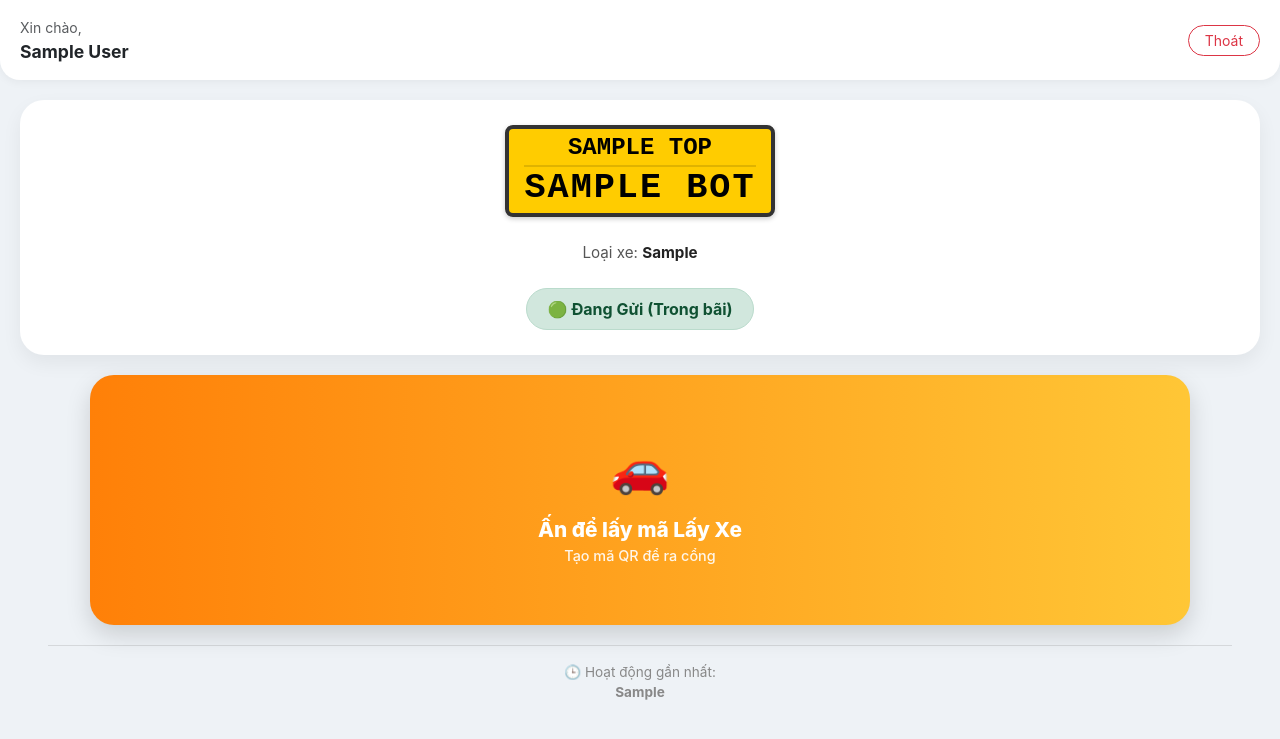
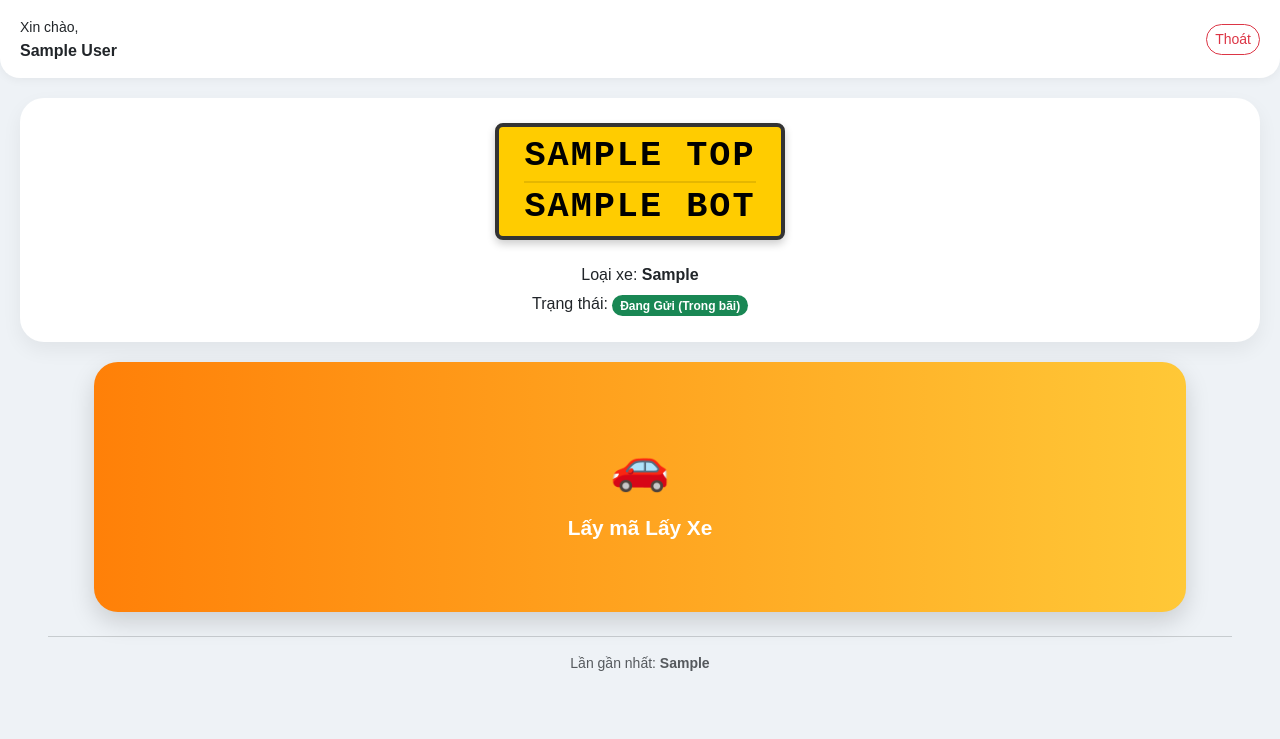
Before and after one commit to nhanxinh2004-dev/GuiXe, a Flask app: template templates/dashboard.html in a window 1280 px wide. Shown: the top 739 px of the page. Run offline with Flask 3, Linux system fonts and the light colour scheme; tables that the repository leaves empty hold one stand-in row (values such as "Sample post"); the template is opened without the code that fills it: values that come from a table or form of the project are taken from there, most other values are stand-ins (such as "Sample title", 1, 10 or a date in 2020); some libraries are stand-ins or nearby versions.

Commit message:
Update dashboard.html

```diff
--- a/templates/dashboard.html
+++ b/templates/dashboard.html
@@ -3,226 +3,147 @@
 <head>
     <meta charset="UTF-8">
     <meta name="viewport" content="width=device-width, initial-scale=1, maximum-scale=1, user-scalable=no">
-    <title>Trang Chủ</title>
+    <title>Dashboard</title>
     <link href="https://cdn.jsdelivr.net/npm/bootstrap@5.3.0/dist/css/bootstrap.min.css" rel="stylesheet">
     <script src="https://cdnjs.cloudflare.com/ajax/libs/qrcodejs/1.0.0/qrcode.min.js"></script>
     <script src="https://cdnjs.cloudflare.com/ajax/libs/socket.io/4.0.1/socket.io.js"></script>
     <style>
-        body { background-color: #eef2f6; font-family: -apple-system, BlinkMacSystemFont, "Segoe UI", Roboto, sans-serif; }
+        body { background-color: #eef2f6; font-family: sans-serif; }
+        .app-header { background: #fff; padding: 15px 20px; display: flex; justify-content: space-between; align-items: center; border-bottom-left-radius: 20px; border-bottom-right-radius: 20px; box-shadow: 0 2px 10px rgba(0,0,0,0.05);}
 
-        /* Header */
-        .app-header { background: #fff; padding: 15px 20px; display: flex; justify-content: space-between; align-items: center; box-shadow: 0 2px 10px rgba(0,0,0,0.05); border-bottom-left-radius: 20px; border-bottom-right-radius: 20px;}
+        .info-card { background: white; margin: 20px; padding: 25px 20px; border-radius: 24px; text-align: center; box-shadow: 0 8px 20px rgba(0,0,0,0.06); }
 
-        /* Card chứa thông tin */
-        .info-card { background: white; margin: 20px; padding: 25px 20px; border-radius: 24px; text-align: center; box-shadow: 0 8px 20px rgba(0,0,0,0.06); position: relative; overflow: hidden; }
-
-        /* Biển số xe Style */
+        /* STYLE BIỂN SỐ */
         .plate-box {
             display: inline-block;
-            background: #ffcc00; /* Màu vàng biển dịch vụ hoặc #fff biển trắng */
+            background: #ffcc00;
             border: 4px solid #333;
             border-radius: 8px;
-            padding: 5px 15px;
+            padding: 10px 25px;
             color: #000;
-            font-family: 'Courier New', Courier, monospace; /* Font monospace cho giống số xe */
+            font-family: 'Courier New', Courier, monospace;
             text-transform: uppercase;
-            box-shadow: 0 2px 5px rgba(0,0,0,0.2);
+            box-shadow: 0 4px 8px rgba(0,0,0,0.2);
             margin-bottom: 15px;
-            min-width: 180px;
+            text-align: center;
         }
-        .plate-top { font-size: 1.5rem; font-weight: 700; line-height: 1.2; border-bottom: 2px solid #00000020; padding-bottom: 2px; margin-bottom: 2px;}
-        .plate-bot { font-size: 2.2rem; font-weight: 800; line-height: 1.1; letter-spacing: 2px; }
+        .plate-line {
+            font-size: 2.2rem; /* Cỡ chữ bằng nhau */
+            font-weight: 800;
+            line-height: 1.1;
+            letter-spacing: 2px;
+            white-space: nowrap;
+        }
+        .plate-top-line { border-bottom: 2px solid rgba(0,0,0,0.1); margin-bottom: 5px; padding-bottom: 5px; }
 
-        /* Thông tin phụ */
-        .info-row { margin-top: 10px; font-size: 0.95rem; color: #555; }
-        .info-val { font-weight: bold; color: #222; }
-
-        /* Trạng thái */
-        .status-badge { font-size: 1rem; padding: 8px 20px; border-radius: 30px; font-weight: 700; margin-top: 15px; display: inline-block;}
-        .st-in { background: #d1e7dd; color: #0f5132; border: 1px solid #badbcc; } /* Xanh */
-        .st-out { background: #fff3cd; color: #664d03; border: 1px solid #ffecb5; } /* Vàng */
-
-        /* Nút bấm to */
-        .action-container { padding: 0 20px; }
+        /* Buttons */
         .big-btn {
             width: 100%; aspect-ratio: 1.2/1; max-height: 250px;
             border-radius: 24px; border: none; color: white;
             display: flex; flex-direction: column; justify-content: center; align-items: center;
             box-shadow: 0 10px 25px rgba(0,0,0,0.15); transition: transform 0.1s;
-            background-size: 200% auto;
         }
         .big-btn:active { transform: scale(0.97); }
-
-        .btn-in {
-            background-image: linear-gradient(to right, #1D976C 0%, #93F9B9 51%, #1D976C 100%);
-        }
-        .btn-out {
-            background-image: linear-gradient(to right, #FF8008 0%, #FFC837 51%, #FF8008 100%);
-        }
-
+        .btn-in { background-image: linear-gradient(to right, #1D976C, #93F9B9); }
+        .btn-out { background-image: linear-gradient(to right, #FF8008, #FFC837); }
         .btn-icon { font-size: 3rem; margin-bottom: 10px; }
         .btn-text { font-size: 1.3rem; font-weight: 800; }
-        .btn-sub { font-size: 0.9rem; opacity: 0.9; font-weight: 500; }
 
-        /* Footer Log */
-        .log-footer { text-align: center; margin-top: 20px; color: #888; font-size: 0.85rem; }
-
-        /* QR Overlay */
         #qrArea { background: rgba(255,255,255,0.98); position: fixed; top: 0; left: 0; width: 100%; height: 100%; z-index: 1000; padding: 30px; display: flex; flex-direction: column; align-items: center; justify-content: center; backdrop-filter: blur(5px);}
         #successOverlay { display: none; position: fixed; top:0; left:0; width:100%; height:100%; background: #198754; z-index: 2000; flex-direction: column; justify-content: center; align-items: center; color: white; text-align: center;}
     </style>
 </head>
 <body>
-
     <div class="app-header">
-        <div>
-            <span class="text-muted small">Xin chào,</span><br>
-            <strong style="font-size: 1.1rem;">{{ user.full_name }}</strong>
-        </div>
-        <a href="/logout" class="btn btn-sm btn-outline-danger rounded-pill px-3">Thoát</a>
+        <div><small>Xin chào,</small><br><strong>{{ user.full_name }}</strong></div>
+        <a href="/logout" class="btn btn-sm btn-outline-danger rounded-pill">Thoát</a>
     </div>
 
     <div class="info-card">
         <div class="plate-box">
-            <div class="plate-top">{{ plate_display.top }}</div>
-            <div class="plate-bot">{{ plate_display.bot }}</div>
-        </div>
-
-        <div class="info-row">
-            Loại xe: <span class="info-val">{{ user.vehicle_type }}</span>
+            <div class="plate-line plate-top-line">{{ plate_display.top }}</div>
+            <div class="plate-line">{{ plate_display.bot }}</div>
         </div>
 
         <div class="mt-2">
+            Loại xe: <strong>{{ user.vehicle_type }}</strong><br>
+            Trạng thái:
             {% if user.status == 0 %}
-                <span class="status-badge st-out">🔴 Đã Lấy (Xe ở ngoài)</span>
+                <span class="badge bg-warning text-dark rounded-pill mt-2">Đã Lấy (Ngoài bãi)</span>
             {% else %}
-                <span class="status-badge st-in">🟢 Đang Gửi (Trong bãi)</span>
+                <span class="badge bg-success rounded-pill mt-2">Đang Gửi (Trong bãi)</span>
             {% endif %}
         </div>
     </div>
 
-    <div class="container action-container">
+    <div class="container px-4">
         {% if user.status == 0 %}
             <button onclick="createQR('IN')" class="big-btn btn-in">
                 <div class="btn-icon">🅿️</div>
-                <div class="btn-text">Ấn để lấy mã Gửi Xe</div>
-                <div class="btn-sub">Tạo mã QR để vào bãi</div>
+                <div class="btn-text">Lấy mã Gửi Xe</div>
             </button>
         {% else %}
             <button onclick="createQR('OUT')" class="big-btn btn-out">
                 <div class="btn-icon">🚗</div>
-                <div class="btn-text">Ấn để lấy mã Lấy Xe</div>
-                <div class="btn-sub">Tạo mã QR để ra cổng</div>
+                <div class="btn-text">Lấy mã Lấy Xe</div>
             </button>
         {% endif %}
     </div>
 
-    <div class="log-footer">
+    <div class="text-center mt-4 text-muted small">
         <hr class="mx-5">
-        <div>🕒 Hoạt động gần nhất:</div>
-        <strong>{{ last_activity }}</strong>
+        Lần gần nhất: <strong>{{ last_activity }}</strong>
     </div>
 
     <div id="qrArea" style="display:none;">
-        <h2 id="qrTitle" class="fw-bold mb-4 text-center">...</h2>
-
-        <div class="p-4 bg-white border rounded-4 shadow-lg text-center">
+        <h2 id="qrTitle" class="fw-bold mb-4">...</h2>
+        <div class="p-4 bg-white border rounded-4 shadow text-center">
             <div id="qrcode" class="mb-2"></div>
-            <small class="text-muted">Đưa mã này cho bảo vệ</small>
+            <small>Đưa cho bảo vệ</small>
         </div>
-
-        <div class="mt-4 text-center">
-            <div class="spinner-border spinner-border-sm text-primary" role="status"></div>
-            <span class="text-dark fw-bold ms-2">Đang chờ xác nhận...</span>
-        </div>
-
-        <div class="mt-3 text-danger fw-bold" id="timerCount">05:00</div>
-
-        <button onclick="location.reload()" class="btn btn-light rounded-pill px-5 mt-4 border shadow-sm">Đóng</button>
+        <div class="mt-4 fw-bold text-danger" id="timerCount">05:00</div>
+        <button onclick="location.reload()" class="btn btn-light rounded-pill px-5 mt-4 border">Đóng</button>
     </div>
 
     <div id="successOverlay">
-        <div class="mb-3" style="font-size: 5rem; animation: bounce 0.5s;">✅</div>
-        <h2 class="fw-bold">THÀNH CÔNG!</h2>
-        <p>Yêu cầu đã được xác nhận.</p>
+        <div style="font-size: 5rem;">✅</div>
+        <h2>THÀNH CÔNG!</h2>
     </div>
 
-    <style>
-        @keyframes bounce { 0% {transform: scale(0);} 80% {transform: scale(1.1);} 100% {transform: scale(1);} }
-    </style>
+    <script>
+        let socket, qrInterval;
+        window.onload = function() {
+            socket = io();
+            socket.on('connect', () => socket.emit('join_room', { cccd: "{{ user.cccd }}" }));
+            socket.on('confirmation_success', () => {
+                document.getElementById('successOverlay').style.display = 'flex';
+                setTimeout(() => location.reload(), 1500);
+            });
+        };
 
-    <script>
-        let socket;
-        let qrInterval;
-
-        // Kết nối Socket
-        function initSocket() {
-            socket = io();
-            socket.on('connect', function() {
-                socket.emit('join_room', { cccd: "{{ user.cccd }}" });
-            });
-
-            // Khi Host xác nhận
-            socket.on('confirmation_success', function(data) {
-                showSuccessAndReload();
-            });
-        }
-
-        function createQR(actionType) {
-            fetch('/api/generate_qr', {
-                method: 'POST',
-                headers: {'Content-Type': 'application/json'},
-                body: JSON.stringify({})
-            })
-            .then(res => {
-                if(res.status === 401) window.location.href = "/login?timeout=1";
-                return res.json();
-            })
-            .then(data => {
+        function createQR(type) {
+            fetch('/api/generate_qr', { method: 'POST' })
+            .then(r => r.status===401 ? location.href='/login' : r.json())
+            .then(d => {
                 document.getElementById('qrArea').style.display = 'flex';
-                const title = document.getElementById('qrTitle');
-                title.innerText = data.action_name;
-                title.style.color = actionType === "IN" ? "#198754" : "#fd7e14"; // Xanh hoặc Cam
-
+                const t = document.getElementById('qrTitle');
+                t.innerText = d.action_name;
+                t.style.color = type==="IN"?"#198754":"#fd7e14";
                 document.getElementById('qrcode').innerHTML = "";
-                new QRCode(document.getElementById("qrcode"), {
-                    text: data.qr_data,
-                    width: 250,
-                    height: 250
-                });
-
-                startTimer(data.new_timeout);
+                new QRCode(document.getElementById("qrcode"), { text: d.qr_data, width:250, height:250 });
+                startTimer(d.new_timeout);
             });
         }
 
         function startTimer(duration) {
-            let timer = duration, minutes, seconds;
+            let timer = duration;
             clearInterval(qrInterval);
-            qrInterval = setInterval(function () {
-                minutes = parseInt(timer / 60, 10);
-                seconds = parseInt(timer % 60, 10);
-
-                minutes = minutes < 10 ? "0" + minutes : minutes;
-                seconds = seconds < 10 ? "0" + seconds : seconds;
-
-                document.getElementById('timerCount').textContent = minutes + ":" + seconds;
-
-                if (--timer < 0) {
-                    clearInterval(qrInterval);
-                    alert("Mã QR đã hết hạn!");
-                    window.location.reload();
-                }
+            qrInterval = setInterval(() => {
+                let m = Math.floor(timer/60), s = timer%60;
+                document.getElementById('timerCount').innerText = `${m}:${s<10?'0'+s:s}`;
+                if(--timer < 0) { clearInterval(qrInterval); location.reload(); }
             }, 1000);
         }
-
-        function showSuccessAndReload() {
-            document.getElementById('successOverlay').style.display = 'flex';
-            setTimeout(() => {
-                window.location.reload();
-            }, 1500);
-        }
-
-        window.onload = initSocket;
     </script>
 </body>
 </html>
```
